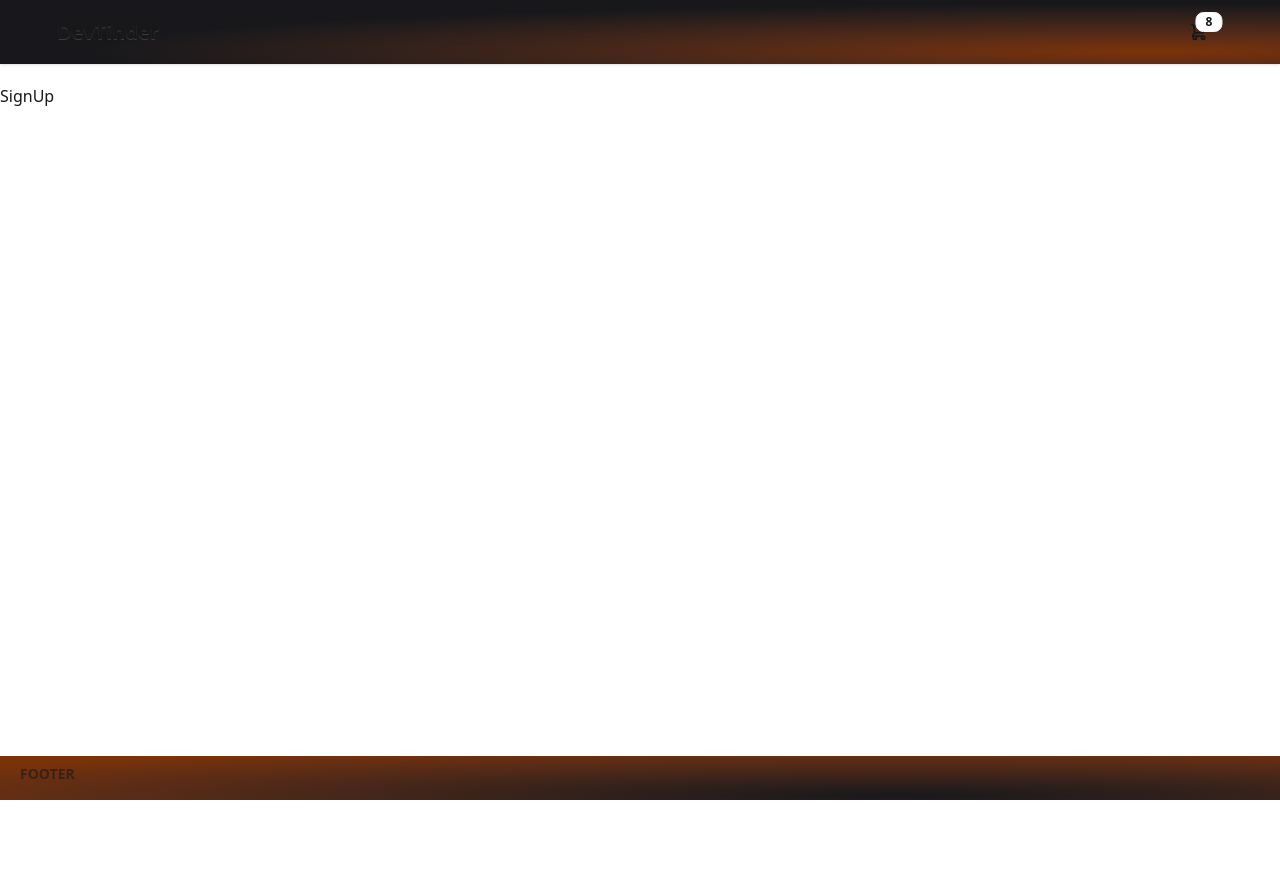
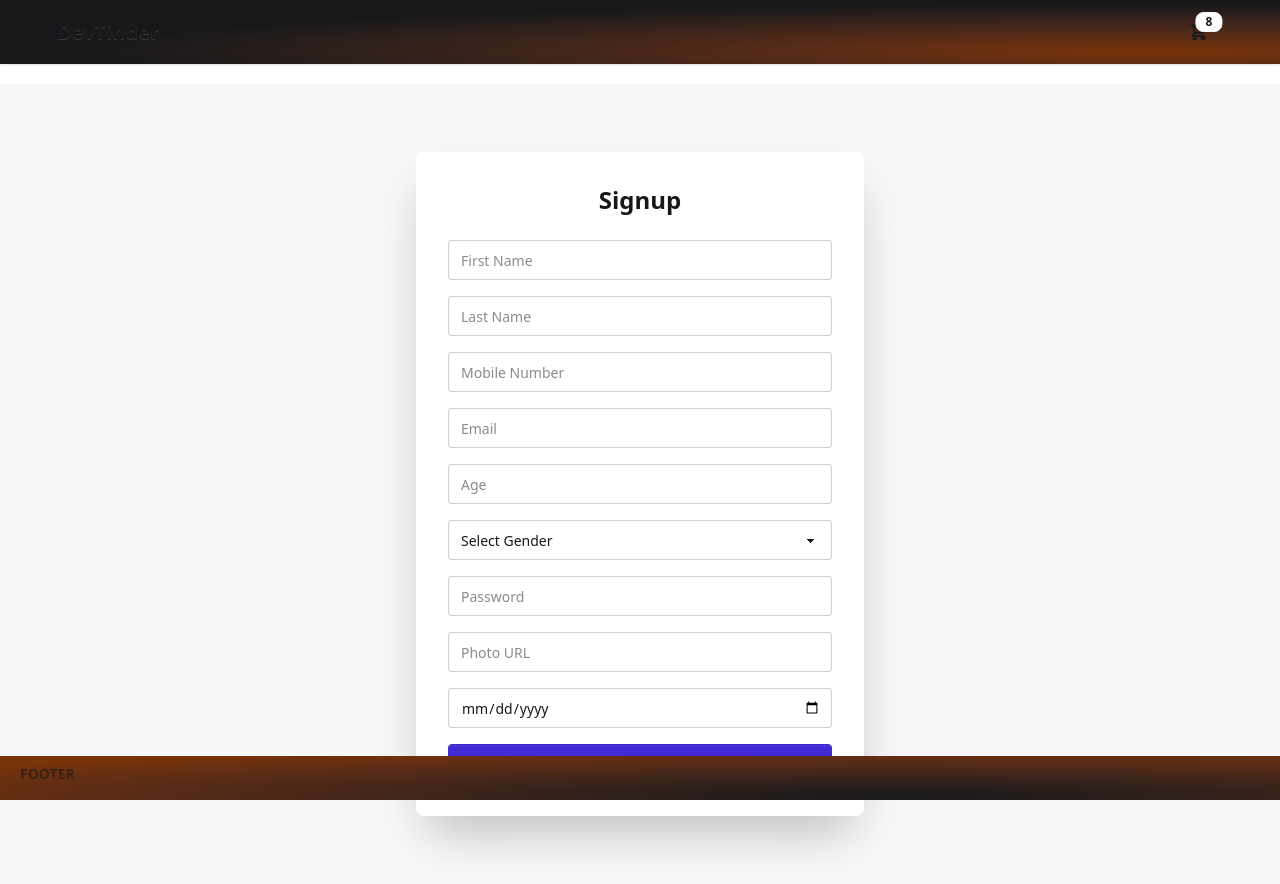
Before and after one commit to shaurya-gupta2115/devTinder-web, a React (Vite) app: page /signup in a window 1280 px wide. Before the commit the page ends 800 px from the top, so only its background shows below. Built offline with nearby package versions, Linux system fonts and the light colour scheme; no server answers.

Commit message:
Feed - interested and ignored applied successfully & Signup Page started to create

```diff
--- a/src/components/EditProfile.jsx
+++ b/src/components/EditProfile.jsx
@@ -31,7 +31,7 @@ const EditProfile = ({ user }) => {
           firstName,
           lastName,
           photoUrl,
-          skills: user.skills,
+          skills: user.skills || [],
           gender,
           age,
           about,
--- a/src/components/Feed.jsx
+++ b/src/components/Feed.jsx
@@ -28,15 +28,23 @@ const Feed = () => {
   console.log(feed);
 
   useEffect(() => {
-    getFeed(); //or say if(!feed) return ; in the getFeed section
+    getFeed(); //or say if(!feed) return ; in the getFeed section // ye walaa jaise hi ek baar rrun krega ...call jaegi getFeed ko ..if pehle se feed hogi to to show krdega agar feed nhi hogi to fetch krega feed ko
   }, []);
 
+  if(!feed) return;
+
+  if(feed.length <=0) return <h1>Your Feed is empty</h1>
+
   return (
-    feed && (
-      <div>
-        <UserCard user={feed[0]} />
-      </div>
-    )
+    <>
+      {feed ? (
+        <div>
+          <UserCard user={feed[0]} />
+        </div>
+      ) : (
+        <div className="text-center font-extrabold text-3xl">No more feed</div>
+      )}
+    </>
   );
 };
 
--- a/src/components/Request.jsx
+++ b/src/components/Request.jsx
@@ -28,7 +28,7 @@ const Request = () => {
       const res = await axios.get(BASE_URL + "/user/requests/received", {
         withCredentials: true,
       });
-      dispatch(addRequests(res.data.data));
+      dispatch(addRequests(res.data.data)); //request ke store me add ho jaengi jo bhi recieved hui hai
       console.log(res.data.data);
     } catch (err) {
       console.error(err);
@@ -72,9 +72,9 @@ const Request = () => {
                 </p>
                 <p className="text-[14px]">About: {about}</p>
                 <div className="flex gap-10 justify-center m-4 flex-wrap">
-                  //hum yaha pr request ki id denge naaki jo destructure kri hai
+                  {/* hum yaha pr request ki id denge naaki jo destructure kri hai
                   id wo wali ...because request._id se hi wo accept krega
-                  request
+                  request */}
                   <button
                     className="btn btn-success"
                     onClick={() => reviewRequest("accepted", request._id)}>
--- a/src/components/SignUp.jsx
+++ b/src/components/SignUp.jsx
@@ -1,9 +1,125 @@
-import React from 'react'
+import React, { useState } from "react";
 
-const SignUp = () => {
+const Signup = () => {
+  const [formData, setFormData] = useState({
+    firstName: "",
+    lastName: "",
+    mobileNumber: "",
+    email: "",
+    age:"",
+    gender: "",
+    password: "",
+    photoUrl: "",
+  });
+
+  const handleChange = (e) => {
+    const { name, value } = e.target;
+    setFormData((prevData) => ({
+      ...prevData,
+      [name]: value,
+    }));
+  };
+
+  const handleSubmit = (e) => {
+    e.preventDefault();
+    console.log(formData); // Submit this to your backend
+  };
+
   return (
-    <div>SignUp</div>
-  )
-}
+    <div className="min-h-screen flex items-center justify-center bg-base-200">
+      <div className="card w-full max-w-md shadow-2xl bg-base-100 p-8">
+        <h2 className="text-2xl font-bold text-center mb-6">Signup</h2>
+        <form onSubmit={handleSubmit} className="space-y-4">
+          <input
+            type="text"
+            name="firstName"
+            placeholder="First Name"
+            className="input input-bordered w-full"
+            onChange={handleChange}
+            value={formData.firstName}
+            required
+          />
+          <input
+            type="text"
+            name="lastName"
+            placeholder="Last Name"
+            className="input input-bordered w-full"
+            onChange={handleChange}
+            value={formData.lastName}
+            required
+          />
+          <input
+            type="tel"
+            name="mobileNumber"
+            placeholder="Mobile Number"
+            className="input input-bordered w-full"
+            onChange={handleChange}
+            value={formData.mobileNumber}
+            required
+          />
+          <input
+            type="email"
+            name="email"
+            placeholder="Email"
+            className="input input-bordered w-full"
+            onChange={handleChange}
+            value={formData.email}
+            required
+          />
+          <input
+            type="number"
+            name="age"
+            placeholder="Age"
+            className="input input-bordered w-full"
+            onChange={handleChange}
+            value={formData.age}
+            required
+          />
+          <select
+            name="gender"
+            className="select select-bordered w-full"
+            onChange={handleChange}
+            value={formData.gender}
+            required>
+            <option value="">Select Gender</option>
+            <option value="Male">Male</option>
+            <option value="Female">Female</option>
+            <option value="Others">Others</option>
+          </select>
+          <input
+            type="password"
+            name="password"
+            placeholder="Password"
+            className="input input-bordered w-full"
+            onChange={handleChange}
+            value={formData.password}
+            required
+          />
+          <input
+            type="url"
+            name="photoUrl"
+            placeholder="Photo URL"
+            className="input input-bordered w-full"
+            onChange={handleChange}
+            value={formData.photoUrl}
+            required
+          />
+          <input
+            type="date"
+            name="dob"
+            placeholder="Date of Birth"
+            className="input input-bordered w-full"
+            onChange={handleChange}
+            value={formData.dob}
+            required
+          />
+          <button className="btn btn-primary w-full" type="submit">
+            Sign Up
+          </button>
+        </form>
+      </div>
+    </div>
+  );
+};
 
-export default SignUp
+export default Signup;
--- a/src/utils/feedSlice.js
+++ b/src/utils/feedSlice.js
@@ -1,17 +1,23 @@
 import { createSlice } from "@reduxjs/toolkit";
 
 const feedSlice = createSlice({
-    name : "feed",
-    initialState: null,
-    reducers:{
-        addFeed: (state, action ) => {
-            return action.payload
-        },
-        removeFeed: () => {
-            return null
-        }
-    }
-})
+  name: "feed",
+  initialState: null,
+  reducers: {
+    addFeed: (state, action) => {
+      // return action.payload
+      return action.payload;
+    },
+    // removeUserFromFeed: (state, action) => {
+    //     const newFeed = state.filter((user)=> user._id !== action.payload) //action.payload is that user jiske card me hum click kr rhe haii....hum saare card ko filter krenge and uska arrray bana lenge jisme user jisme interested click kre hai wo na ho bs ...that'sit
+    //     return newFeed
+    // }
+    removeUserFromFeed: (state, action) => {
+      state.shift(); // Just remove the first user
+      return state;
+    },
+  },
+});
 
-export const {addFeed, removeFeed} = feedSlice.actions;
+export const { addFeed, removeUserFromFeed } = feedSlice.actions;
 export default feedSlice.reducer
--- a/src/utils/requestSlice.js
+++ b/src/utils/requestSlice.js
@@ -2,7 +2,7 @@ import { createSlice } from "@reduxjs/toolkit";
 
 const requestSlice = createSlice({
   name: "requests",
-  initialState: [],
+  initialState:null,
   reducers: {
     addRequests: (state, action) => action.payload,
     rejectRequest: (state, action) => {
```
Also changed, not shown: src/components/UserCard.jsx (+118 -8 lines), src/utils/appStore.js (line endings or trailing spaces).
